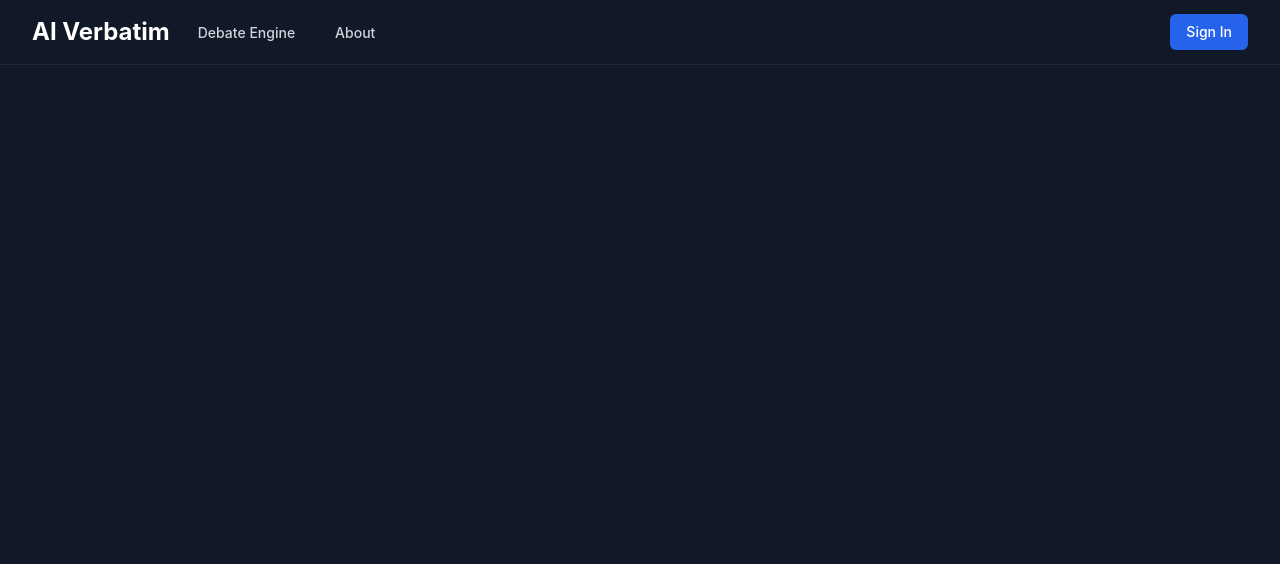
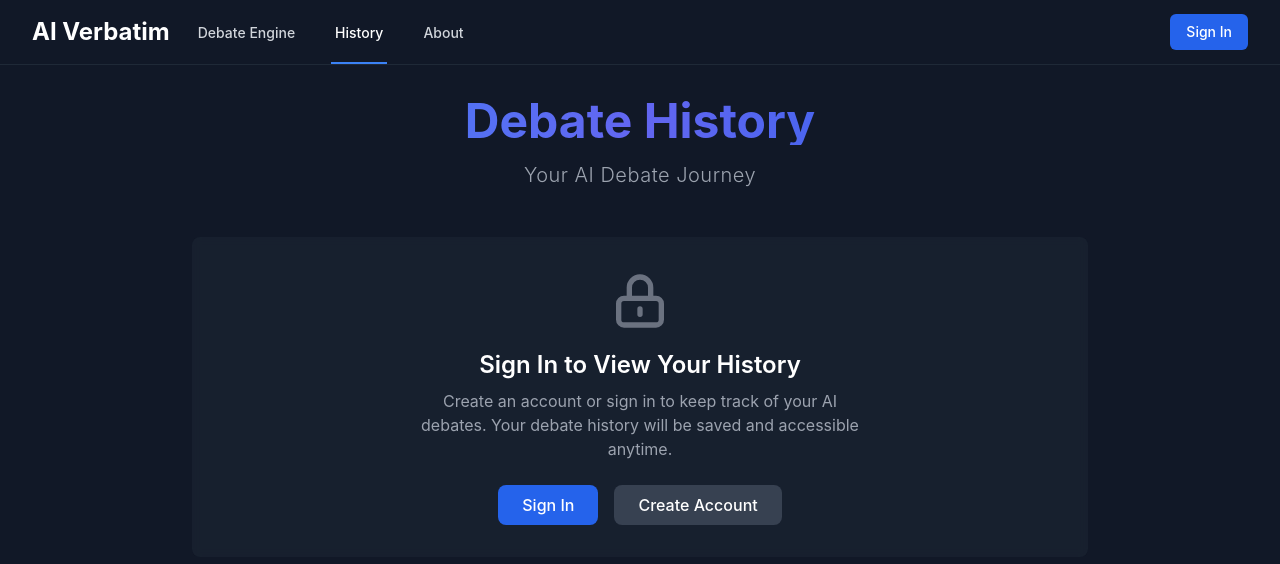
Before and after one commit to defreeze/ai-verbatim-debates, a React (Create React App) app in the folder frontend/: page /history in a window 1280 px wide. Shown: the top 564 px of the page. Built offline with nearby package versions, Linux system fonts and the light colour scheme.

Commit message:
add history page and reorder navigation links

```diff
--- a/frontend/src/App.tsx
+++ b/frontend/src/App.tsx
@@ -5,6 +5,7 @@ import Navigation from './components/Navigation';
 import DebateEngine from './components/DebateEngine';
 import Login from './components/Login';
 import About from './components/About';
+import History from './components/History';
 
 const App: React.FC = () => {
   return (
@@ -16,6 +17,7 @@ const App: React.FC = () => {
             <Route path="/" element={<DebateEngine />} />
             <Route path="/about" element={<About />} />
             <Route path="/login" element={<Login />} />
+            <Route path="/history" element={<History />} />
           </Routes>
         </div>
       </Router>
--- /dev/null
+++ b/frontend/src/components/History.tsx
@@ -0,0 +1,89 @@
+import React from 'react';
+import { useAuth } from '../hooks/useAuth';
+import { motion } from 'framer-motion';
+
+const History: React.FC = () => {
+  const { user } = useAuth();
+
+  return (
+    <div className="container mx-auto px-4 py-8">
+      <div className="max-w-4xl mx-auto">
+        <motion.div
+          initial={{ opacity: 0, y: -20 }}
+          animate={{ opacity: 1, y: 0 }}
+          transition={{ duration: 0.7, ease: "easeOut" }}
+          className="text-center mb-12"
+        >
+          <motion.h1
+            className="text-4xl md:text-5xl font-bold mb-4 bg-clip-text text-transparent bg-gradient-to-r from-blue-500 via-indigo-500 to-blue-600"
+            initial={{ backgroundPosition: "0% 50%" }}
+            animate={{ backgroundPosition: ["0% 50%", "100% 50%"] }}
+            transition={{ duration: 20, repeat: Infinity, ease: "linear" }}
+          >
+            Debate History
+          </motion.h1>
+          <motion.p
+            className="text-xl text-gray-400 font-light tracking-wide"
+            initial={{ opacity: 0 }}
+            animate={{ opacity: 1 }}
+            transition={{ delay: 0.3, duration: 0.7 }}
+          >
+            Your AI Debate Journey
+          </motion.p>
+        </motion.div>
+
+        {!user ? (
+          <motion.div
+            initial={{ opacity: 0, y: 20 }}
+            animate={{ opacity: 1, y: 0 }}
+            transition={{ delay: 0.4, duration: 0.7 }}
+            className="bg-gray-800/50 backdrop-blur-sm rounded-lg p-8 text-center"
+          >
+            <div className="mb-6">
+              <svg
+                className="w-16 h-16 mx-auto text-gray-500 mb-4"
+                fill="none"
+                stroke="currentColor"
+                viewBox="0 0 24 24"
+                xmlns="http://www.w3.org/2000/svg"
+              >
+                <path
+                  strokeLinecap="round"
+                  strokeLinejoin="round"
+                  strokeWidth={2}
+                  d="M12 15v2m-6 4h12a2 2 0 002-2v-6a2 2 0 00-2-2H6a2 2 0 00-2 2v6a2 2 0 002 2zm10-10V7a4 4 0 00-8 0v4h8z"
+                />
+              </svg>
+              <h2 className="text-2xl font-semibold text-white mb-2">Sign In to View Your History</h2>
+              <p className="text-gray-400 max-w-md mx-auto">
+                Create an account or sign in to keep track of your AI debates. Your debate history will be saved and accessible anytime.
+              </p>
+            </div>
+            <div className="space-x-4">
+              <motion.button
+                whileHover={{ scale: 1.02 }}
+                whileTap={{ scale: 0.98 }}
+                className="bg-blue-600 hover:bg-blue-700 text-white px-6 py-2 rounded-lg font-medium transition-colors"
+              >
+                Sign In
+              </motion.button>
+              <motion.button
+                whileHover={{ scale: 1.02 }}
+                whileTap={{ scale: 0.98 }}
+                className="bg-gray-700 hover:bg-gray-600 text-white px-6 py-2 rounded-lg font-medium transition-colors"
+              >
+                Create Account
+              </motion.button>
+            </div>
+          </motion.div>
+        ) : (
+          <div className="space-y-6">
+            {/* Future debate history list will go here */}
+          </div>
+        )}
+      </div>
+    </div>
+  );
+};
+
+export default History;
--- a/frontend/src/components/Navigation.tsx
+++ b/frontend/src/components/Navigation.tsx
@@ -30,6 +30,16 @@ const Navigation: React.FC = () => {
                 } inline-flex items-center px-1 pt-1 border-b-2 text-sm font-medium`}
               >
                 Debate Engine
+              </Link>
+              <Link
+                to="/history"
+                className={`${
+                  isActive('/history')
+                    ? 'border-blue-500 text-white'
+                    : 'border-transparent text-gray-300 hover:border-gray-300 hover:text-white'
+                } inline-flex items-center px-1 pt-1 border-b-2 text-sm font-medium`}
+              >
+                History
               </Link>
               <Link
                 to="/about"
```
